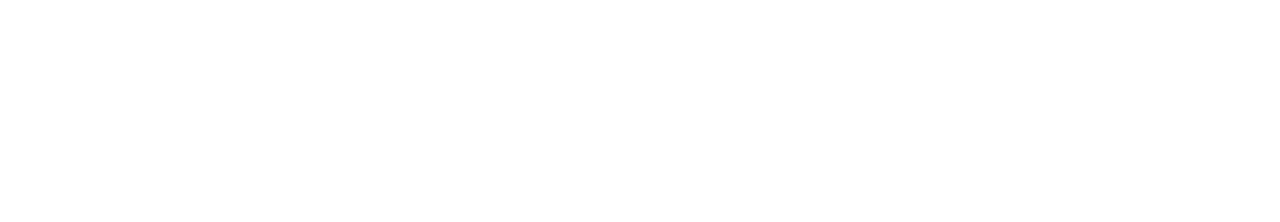
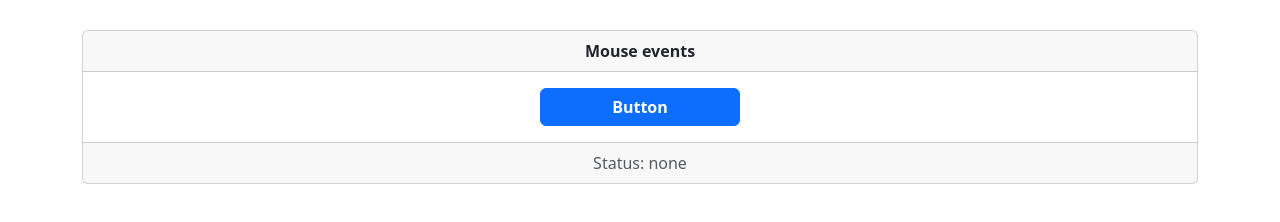
Before and after one commit to WoodShack/CPAN113-7, a plain HTML site: page index.html in a window 1280 px wide. Drawn offline with Linux system fonts and the light colour scheme.

Commit message:
Add mouse events

```diff
--- /dev/null
+++ b/css/index.css
@@ -0,0 +1,12 @@
+#event-container{
+    margin-top: 30px;
+}
+
+.card-header{
+    font-weight: bold;
+}
+
+.btn{
+    font-weight: bold;
+    min-width: 200px;
+}
--- a/index.html
+++ b/index.html
@@ -5,10 +5,35 @@
     <meta name="viewport" content="width=device-width, initial-scale=1.0">
     <title>Lab 7 | Scott Woodhouse</title>
     <link href="css/bootstrap.min.css" rel="stylesheet">
+    <link href="css/index.css" rel="stylesheet">
     <script defer src="js/bootstrap.bundle.min.js"></script>
     <script defer src="js/script.js"></script>
 </head>
 <body>
 
+    <!--Bootstrap Grid-->
+    <div id="event-container" class="container">
+
+        <!--Bootstrap Grid Row #1-->
+        <div class="row">
+            <div class="col">
+
+                <!--Bootstrap Card #1-->
+                <div class="card text-center">
+                    <div class="card-header">
+                        Mouse events
+                    </div>
+                    <div class="card-body">
+                        <a id="mouse-event-btn" href="#" class="btn btn-primary">Button</a>
+                    </div>
+                    <div id="mouse-event-status" class="card-footer text-body-secondary">
+                        Status: none
+                    </div>
+
+                </div>
+            </div>
+        </div>
+    </div>
+
 </body>
 </html>
--- a/js/script.js
+++ b/js/script.js
@@ -0,0 +1,21 @@
+//Variables
+let mouseEventElement = document.getElementById("mouse-event-btn");
+let mouseEventStatus = document.getElementById("mouse-event-status");
+
+//Functions
+function addMouseEvent(status){
+    mouseEventStatus.innerHTML = "Status: "+status;
+}
+
+//Mouse event
+mouseEventElement.addEventListener("click", function(event) {
+    addMouseEvent("Mouse click");
+});
+
+mouseEventElement.addEventListener("mouseenter", function(event) {
+    addMouseEvent("Mouse enter");
+});
+
+mouseEventElement.addEventListener("mouseleave", function(event) {
+    addMouseEvent("Mouse leave");
+});
```
